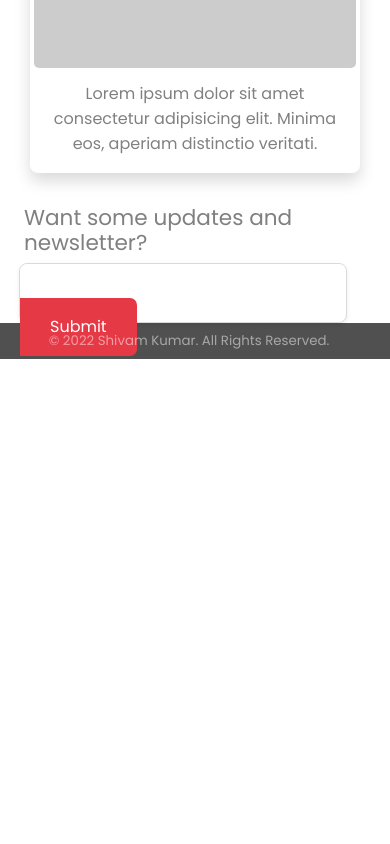
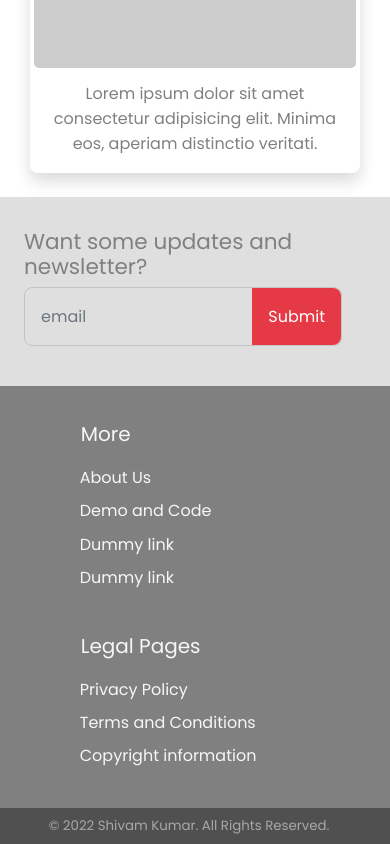
Before and after one commit to Shivam-sys/Frontend_designer, a plain HTML site: page index.html in a window 390 px wide. Shown: the part 6144-6988 px from the top of the page. Before the commit the page ends 6503 px from the top, so only its background shows below. Drawn offline with nearby package versions, Linux system fonts and the light colour scheme; placeholder pictures from the web are drawn by us.

Commit message:
email box responsiveness fix, footer added

```diff
--- a/CSS/Styles.css
+++ b/CSS/Styles.css
@@ -1,13 +1,5 @@
 @import url("https://fonts.googleapis.com/css2?family=Poppins&display=swap");
 :root {
-  /* --color1: #c2faf1; */
-  /* --color1: #ffffff;
-  --color2: #f6f6f6;
-  --color3: #dfeff0;
-  --color4: #e63946;
-  --color4lighter: #e91f30;
-  --color5: #505050;
-  --color6: #5f5f5f; */
   --primary-font: "Poppins";
   --transition-slow: 0.3s;
   --transition-quick: 0.2s;
@@ -91,18 +83,16 @@ button:focus {
 }
 
 footer {
-  background-color: var(--color4);
-  color: var(--color2);
+  background-color: var(--color6);
 }
 
 .footer__header {
-  border-bottom: solid #757575 1px;
+  color: var(--color2);
   margin-bottom: 15px;
 }
 
 .footer_link {
   padding: 3px;
-  border-bottom: solid #8080808e 1px;
 }
 .footer_link > a {
   color: var(--color2);
@@ -179,24 +169,32 @@ footer {
   border-radius: 8px;
   padding: 0;
   margin: 0;
+  width: fit-content;
 }
 
 .email_box input {
   border: none;
   outline: none;
-  border-radius: 8px;
+  border-radius: 8px 0 0 8px;
   padding: 5px;
   color: gray;
+  background: transparent;
+}
+.email_box input:focus {
+  outline: none;
+  box-shadow: none;
 }
 
 .email_box button {
   border: none;
   outline: none;
   height: 100%;
-  padding: 0 30px;
-  border-radius: 0 7px 7px 0;
+  border-radius: 0 8px 8px 0;
   color: white;
   background-color: var(--color4);
+}
+.email_box button:hover {
+  background-color: var(--color4lighter);
 }
 
 .my_dropdown {
--- a/index.html
+++ b/index.html
@@ -106,7 +106,7 @@
                 </div>
             </div>
         </section>
-        <section class=container>
+        <section class="container">
             <h1 class="display-2 hero_text2 p-3 pt-5 p-md-5">Our Work.</h1>
             <div class="grid-container">
                 <div class="shadow p-1">
@@ -181,21 +181,42 @@
                 </div>
             </div>
         </section>
-        <section>
-            <div class="container-fluid row">
-                <div class="col-12 d-flex justify-content-center" style="background-color: var(--color1);">
+        <section id="second">
+            <div class="container-fluid row p-4">
+                <div class="col-12 d-flex justify-content-center">
                     <h4 class="normal_text my-2">
                         Want some updates and newsletter?
                     </h4>
                 </div>
                 <div class="col-12 d-flex justify-content-center">
-                    <div class="email_box shadow-sm">
-                        <input type="email" name="user_email" id="email1" style="background-color: var(--color1);">
-                        <button class="email_submit_btn">Submit</button>
+                    <div class="input-group email_box mb-3">
+                        <input type="email" class="form-control p-3 h-100" placeholder="email">
+                        <button class="p-3">Submit</button>
                     </div>
                 </div>
             </div>
         </section>
+        <footer class="container-fluid p-3 p-md-5">
+            <center>
+                <div class="row w-75" style="text-align: start;">
+                    <div class="col-md-6 p-3">
+                        <h5 class="footer__header p-1">
+                            <span class="">More</span>
+                        </h5>
+                        <h6 class="footer_link"><a href="#">About Us</a></h6>
+                        <h6 class="footer_link"><a href="#">Demo and Code</a></h6>
+                        <h6 class="footer_link"><a href="#">Dummy link</a></h6>
+                        <h6 class="footer_link"><a href="#">Dummy link</a></h6>
+                    </div>
+                    <div class="col-md-6 p-3">
+                        <h5 class="footer__header p-1"><span>Legal Pages</span></h5>
+                        <h6 class="footer_link"><a href="#">Privacy Policy</a></h6>
+                        <h6 class="footer_link"><a href="#">Terms and Conditions</a></h6>
+                        <h6 class="footer_link"><a href="#">Copyright information</a></h6>
+                    </div>
+                </div>
+            </center>
+        </footer>
     </main>
     <div class="row text-center text-white-50 d-flex align-items-center justify-content-center copyright_info py-2"
         style="margin-right: 0;">
```
